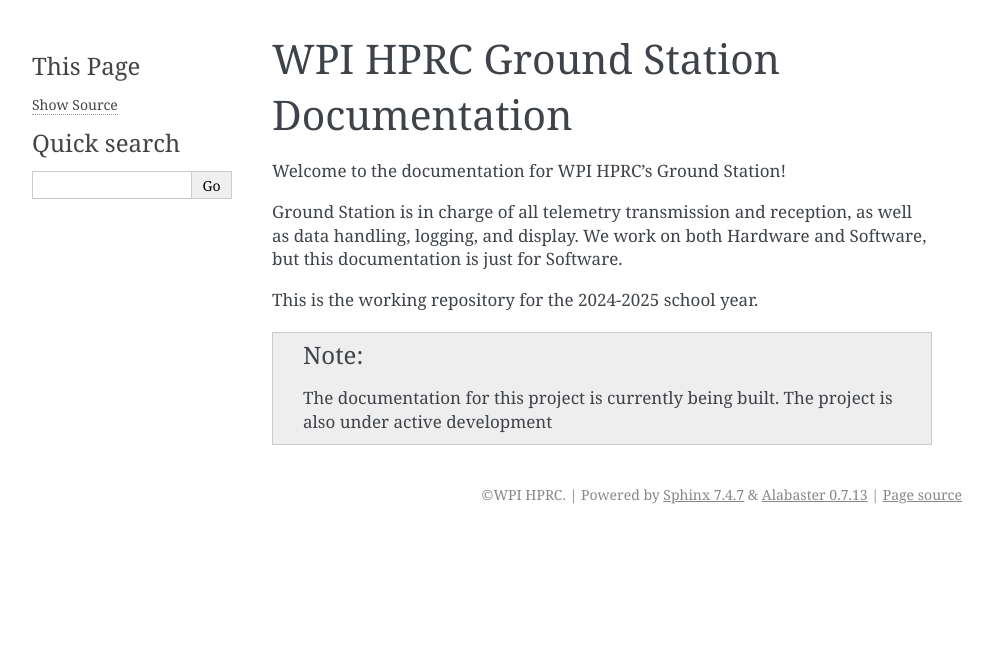
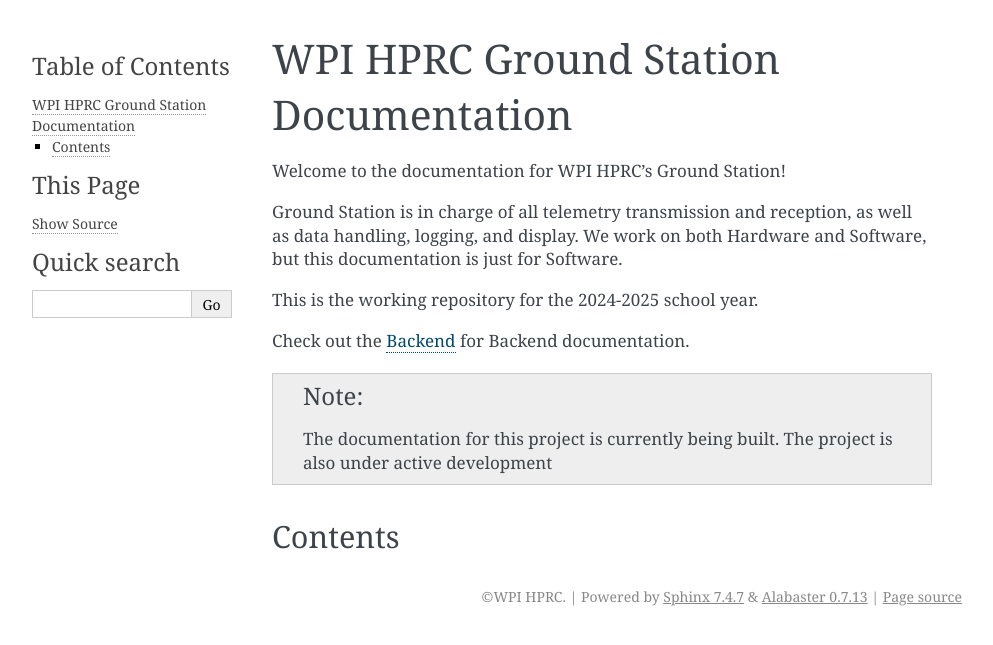
Before and after one commit to WPI-HPRC/gs-control-2024-2025, a Sphinx documentation site: the page built from docs/index.rst, in a window 1280 px wide. Shown: the top 645 px of the page, without its empty margins (148-1141 px from the left). Built offline with Sphinx 7.4.7, drawn with Linux system fonts in a browser that asks for light colours.

Commit message:
added Backend file for readthedocs

```diff
--- /dev/null
+++ b/docs/backend.rst
@@ -0,0 +1,6 @@
+Backend
+=======
+
+The Backend is responsible for all data collection and handling, as well as interfacing with the radio modules.
+
+*more documentation to come*
--- a/docs/index.rst
+++ b/docs/index.rst
@@ -8,6 +8,15 @@ We work on both Hardware and Software, but this documentation is just for Softwa
 
 This is the working repository for the 2024-2025 school year.
 
+Check out the :doc:`backend` for Backend documentation.
+
 .. note::
     The documentation for this project is currently being built.
     The project is also under active development
+
+Contents
+--------
+
+.. toctree:
+    Backend
+    Frontend
```
